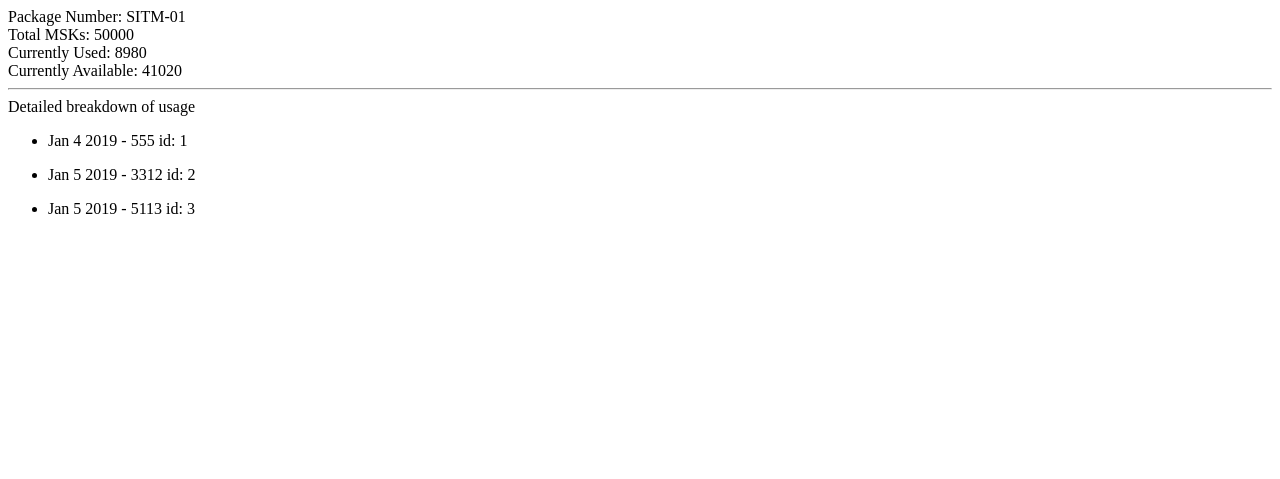
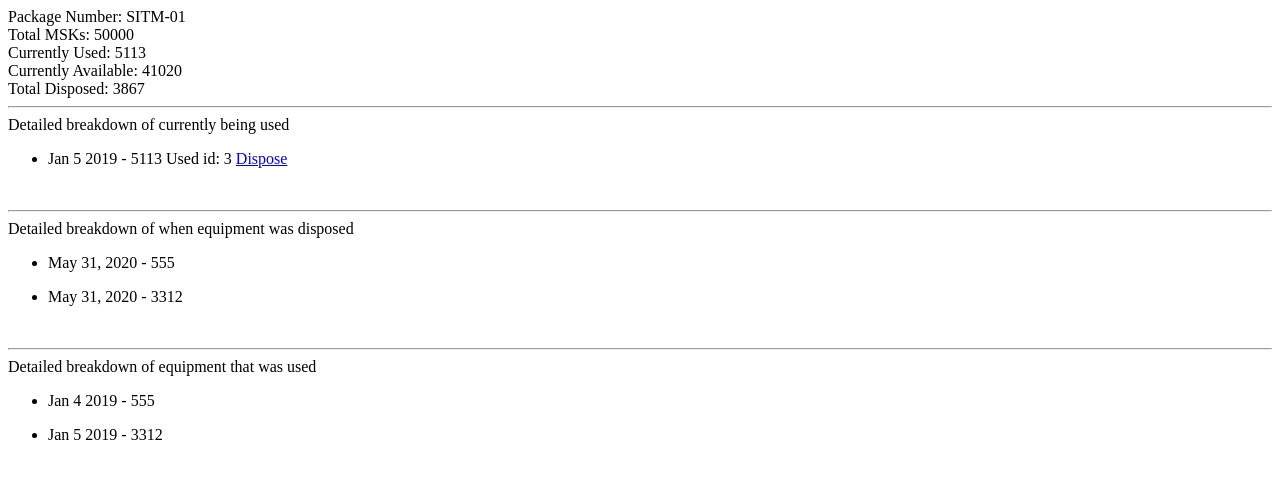
Before and after one commit to sejey10/ppe, a Django app: page /detailed_equipment/1 in a window 1280 px wide. Shown: the top 479 px of the page. Run offline with Django 3.2, Linux system fonts and the light colour scheme; data comes from the database, SQL or seed files in the repository; both versions use the stored data as it was after the commit.

Commit message:
for polishing nalang

```diff
--- a/ppe_project/stocks/forms.py
+++ b/ppe_project/stocks/forms.py
@@ -1,5 +1,5 @@
 from django.forms import ModelForm
-from .models import Equipment, Used
+from .models import Equipment, Used, Disposed
 
 
 class EquipmentForm(ModelForm):
@@ -11,4 +11,4 @@ class EquipmentForm(ModelForm):
 class UseEquipmentForm(ModelForm):
     class Meta:
         model = Used
-        fields = '__all__'
+        fields = ['equipment', 'date_being_used', 'qty_to_be_used']
--- a/ppe_project/stocks/models.py
+++ b/ppe_project/stocks/models.py
@@ -54,6 +54,7 @@ class Equipment(models.Model):
     checked_by = models.CharField(max_length=200)
     date_of_receipt = models.CharField(max_length=200)
 
+
     def __str__(self):
         return self.package_number
 
@@ -62,8 +63,21 @@ class Used(models.Model):
     equipment = models.ForeignKey(Equipment, on_delete=models.CASCADE)
     date_being_used = models.CharField(max_length=200)
     qty_to_be_used = models.IntegerField()
+    is_used = models.BooleanField(default=True)
 
 
 
     def __str__(self):
         return self.qty_to_be_used
+
+
+
+class Disposed(models.Model):
+    used = models.ForeignKey(Used, on_delete=models.CASCADE, null=True)
+    equipment = models.ForeignKey(Equipment, on_delete=models.CASCADE)
+    date_disposed = models.DateField(auto_now_add=True)
+    qty_to_be_disposed = models.IntegerField()
+
+
+    def __str__(self):
+        return self.qty_to_be_disposed
--- a/ppe_project/stocks/urls.py
+++ b/ppe_project/stocks/urls.py
@@ -10,7 +10,7 @@ urlpatterns = [
     path('add_equipment/', views.add_equipment, name='add_equipment'),
     path('show_all_equipment/', views.show_all_equipment, name='show_all_equipment'),
     path('use_equipment/', views.use_equipment, name='use_equipment'),
-
+    path('dispose_equipment/<int:id>', views.dispose_equipment, name='dispose_equipment'),
     path('detailed_equipment/<int:id>', views.detailed_equipment, name='detailed_equipment'),
 
 
--- a/ppe_project/stocks/views.py
+++ b/ppe_project/stocks/views.py
@@ -3,7 +3,7 @@ from django.http import HttpResponseRedirect
 
 
 from .forms import EquipmentForm, UseEquipmentForm
-from .models import Equipment, Used
+from .models import Equipment, Used, Disposed
 
 
 # Home Page
@@ -41,23 +41,19 @@ def add_equipment(request):
 def detailed_equipment(request, id):
     template_name = 'equipment/detailed_equipment.html'
     equipment = Equipment.objects.get(id=id)
-    total_used_equipment = Used.objects.all().filter(equipment=id)
+    total_used_equipment = Used.objects.all().filter(equipment=id).filter(is_used=True)
+    disposed = Disposed.objects.all().filter(equipment=id)
+    not_used_equipment = Used.objects.all().filter(equipment=id).filter(is_used=False)
+
+    total_disposed = 0
+    for dis in disposed:
+        total_disposed += dis.qty_to_be_disposed
+
     total_used = 0
     for use in total_used_equipment:
         total_used += use.qty_to_be_used
 
-    total_available = equipment.qty_per_package - total_used
-
-    # detailed = list(total_used_equipment)
-
-    # detailed_qty = []
-    # detailed_date = []
-    # for detailed_use in detailed:
-    #     date = detailed_use.qty_to_be_used
-    #     quantity = detailed_use.date_being_used
-
-    #     detailed_date.append(date)
-    #     detailed_qty.append(quantity)
+    total_available = equipment.qty_per_package - total_used - total_disposed
 
 
 
@@ -66,6 +62,9 @@ def detailed_equipment(request, id):
         'total_used': total_used,
         'total_available': total_available,
         'total_used_equipment': total_used_equipment,
+        'total_disposed': total_disposed,
+        'disposed': disposed,
+        'not_used_equipment': not_used_equipment,
     }
 
     return render(request, template_name, context=context)
@@ -88,3 +87,19 @@ def use_equipment(request):
 
 
     return render(request, template_name, context=context)
+
+
+def dispose_equipment(request, id):
+    to_be_disposed = Used.objects.get(id=id)
+
+    disposed, created =  Disposed.objects.get_or_create(
+                        equipment=to_be_disposed.equipment,
+                        qty_to_be_disposed=to_be_disposed.qty_to_be_used
+                        )
+    to_be_disposed.is_used = False
+    to_be_disposed.save()
+
+
+
+
+    return redirect(home)
--- a/ppe_project/templates/equipment/detailed_equipment.html
+++ b/ppe_project/templates/equipment/detailed_equipment.html
@@ -14,15 +14,38 @@
 	<br>
 	Currently Available: {{ total_available }}
 	<br>
+	Total Disposed: {{ total_disposed }}
 
 	<hr>
-	Detailed breakdown of usage
+	Detailed breakdown of currently being used
 	{% for use in total_used_equipment %}
 		<ul>
 			<li>{{ use.date_being_used }} - {{ use.qty_to_be_used }}
-			id: {{ use.pk }} </li>
+				Used id: {{ use.pk }} <a href="{% url 'dispose_equipment' use.pk %}">Dispose</a></li>
 		</ul>
 	{% endfor %}
+	<br>
+	<hr>
+	Detailed breakdown of when equipment was disposed
+	{% for dis in disposed %}
+		<ul>
+			<li>
+				{{ dis.date_disposed}} - {{ dis.qty_to_be_disposed }}
+			</li>
+		</ul>
+	{% endfor %}
+	<br>
+	<hr>
+	Detailed breakdown of equipment that was used
+	{% for not_used in not_used_equipment %}
+	<ul>
+		<li>
+					{{ not_used.date_being_used }} - {{ not_used.qty_to_be_used }}
+
+		</li>
+	</ul>
+	{% endfor %}
+
 
 </body>
 </html>
```
Also changed, not shown: ppe_project/db.sqlite3, ppe_project/stocks/migrations/0001_initial.py, ppe_project/stocks/migrations/0002_auto_20200531_0236.py (added).
